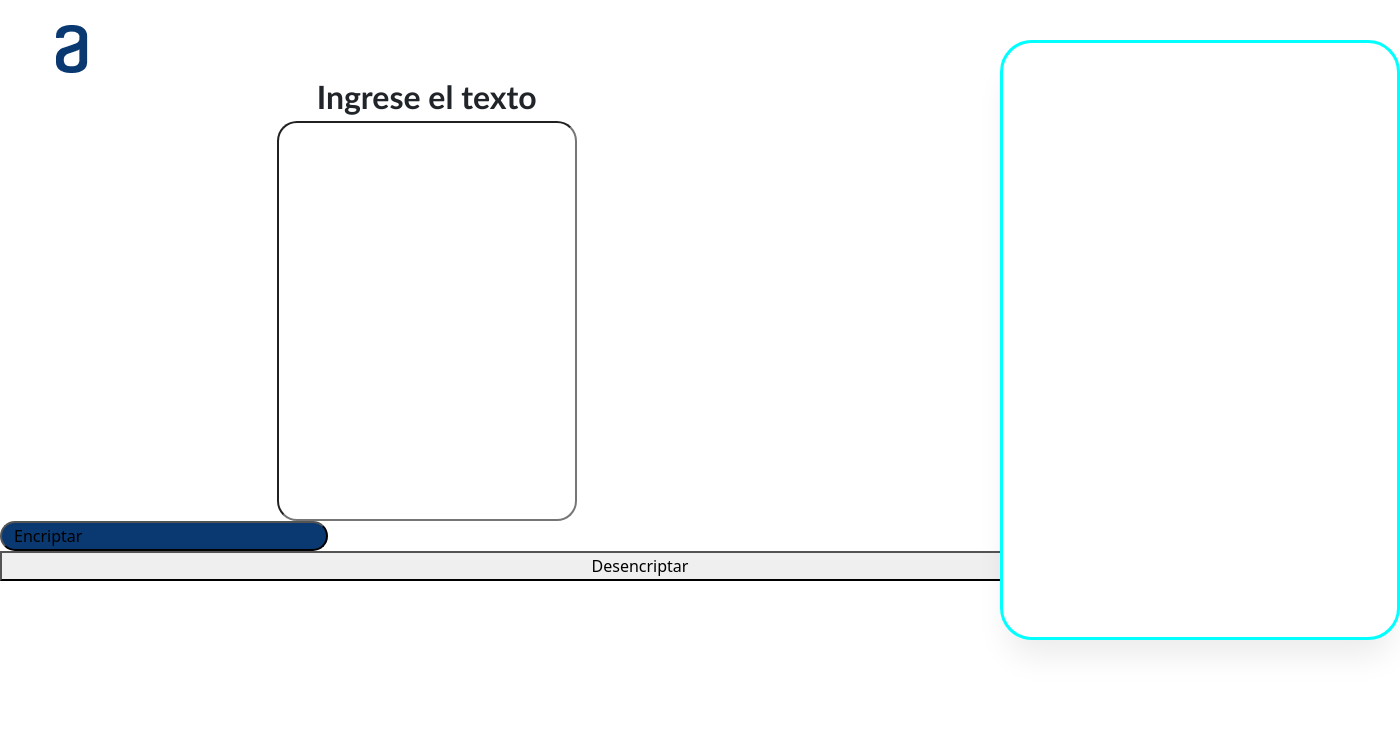
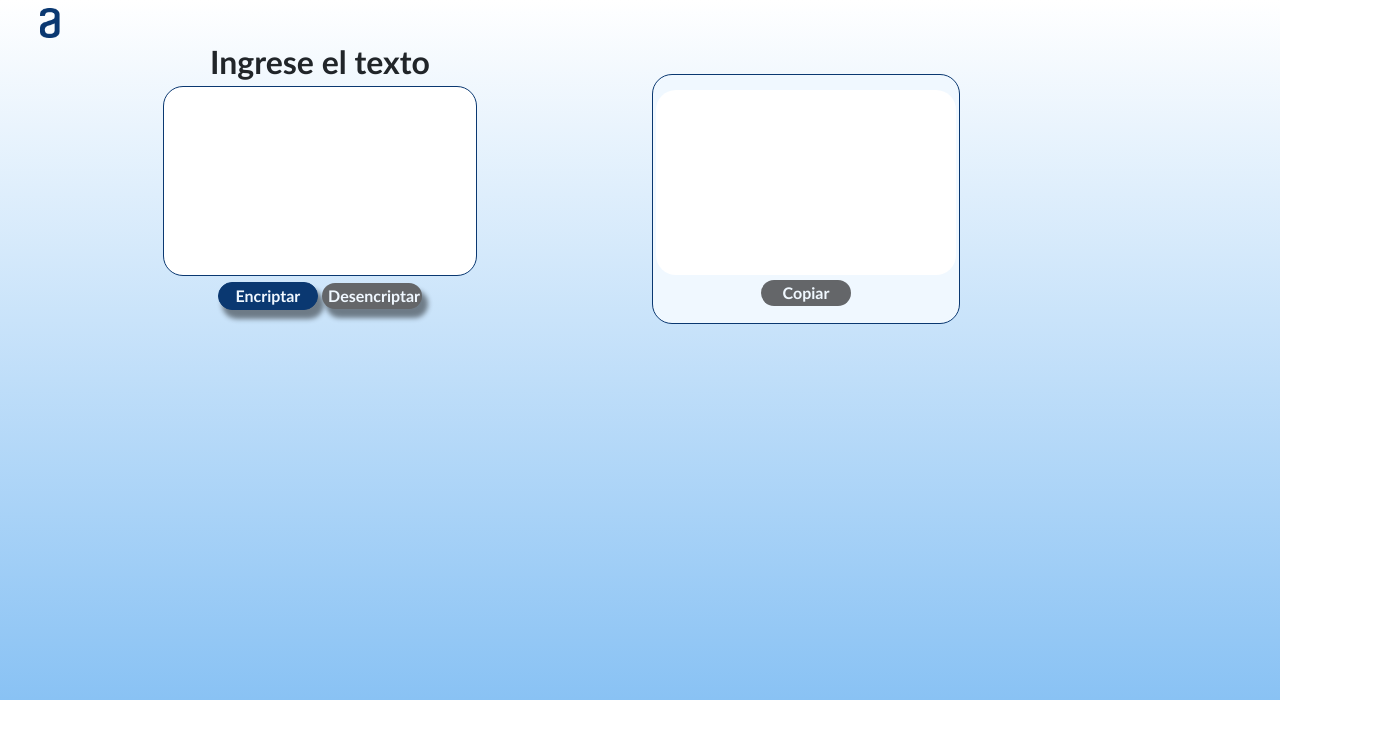
Before and after one commit to martin8523/Alura, a plain HTML site: page Challenge1/index.html in a window 1280 px wide. Both pictures are taken after a click on the button "Encriptar". Shown: the whole page, 1400 px wide, since content can reach past the window. Drawn offline with nearby package versions, Linux system fonts and the light colour scheme.

Commit message:
ScriptFever
resolución 1 Challenge.

```diff
--- a/Challenge1/index.html
+++ b/Challenge1/index.html
@@ -11,25 +11,42 @@
     <title>Document</title>
 </head>
 <body>
-    <div class="container-fluid">
+
+<div class="container-fluid" id="main">
+    <div class="row"><img src="/img/Logo.png" alt="AluraLogo" id="logo"></div>
         <div class="row">
-            <div class="col">
-                <img src="/img/Logo.png" alt="AluraLogo">
-            </div>
-            <div class="col" id="boxTextoDecrp"></div>
-        </div>
-        <div class="row">
-            <div class="col-8 text-center">
-            <label for="" >Ingrese el texto</label><br>
-            <input type="text" id="ingresoTexto">
+            <div class="col-lg-6 col-sm-12 text-center">
+                <form action="" id="">
+                    <label for="" id="labelIngText" >Ingrese el texto</label><br>
+                    <textarea name="" id="ingresoTexto" cols="30" rows="7" ></textarea>
+                    <div class="row">
+                        <div class="col-lg-12 col-sd-12">
+                            <button class="" type="reset" id="btnencriptar" onclick="hide(), encriptar()">Encriptar</button>
+                            <button type="button" id="btnDencriptar" onclick="desEncriptar()">Desencriptar</button>
+                        </div>
+                </form>
             </div>
         </div>
-        <div class="row">
-            <button class="" id="btnencriptar">Encriptar</button>
-            <button>Desencriptar</button>
-        </div>
-    </div>
+         <div class="col-lg-6 col-sm-12 text-center" id="submain">
+                <div class="col-lg-6 mt-3" id="boxTextoDecrp">
+                        <img src="/img/Muñeco.png" alt="" id="muñeco">
+                        <label class="Nan">Ningun texto fue encontrado</label>
+                </div>
+                <div class="col-lg-6 col-sm-12 text-center"  id="divaux">
+                    <div class="col mt-3" id="contenedorDecifrado2">
+                        <form action="">
+                            <div class="row">
+                            <textarea name="" id="textoDesencriptado" cols="30" rows="10" readonly ></textarea>
+                            </div>
+                            <button class=""  type="reset" id="copiar" onclick="copiarTexto()">Copiar</button>
+                        </form>
 
+
+                </div>
+                </div>
+            </div>
+
+</div>
     <script src="https://cdn.jsdelivr.net/npm/@popperjs/core@2.11.7/dist/umd/popper.min.js" integrity="sha384-zYPOMqeu1DAVkHiLqWBUTcbYfZ8osu1Nd6Z89ify25QV9guujx43ITvfi12/QExE" crossorigin="anonymous"></script>
     <script src="https://cdn.jsdelivr.net/npm/bootstrap@5.3.0-alpha3/dist/js/bootstrap.min.js" integrity="sha384-Y4oOpwW3duJdCWv5ly8SCFYWqFDsfob/3GkgExXKV4idmbt98QcxXYs9UoXAB7BZ" crossorigin="anonymous"></script>
     <script src="/script.js"></script>
--- a/Challenge1/script.js
+++ b/Challenge1/script.js
@@ -0,0 +1,63 @@
+function hide(){
+    document.getElementById('boxTextoDecrp').style.display = 'none';
+    document.getElementById('divaux').style.display = 'block';
+}
+
+
+function encriptar(){
+var textoOrigen = "";
+var encriptado = "";
+textoOrigen = document.getElementById('ingresoTexto').value;
+    for (let index = 0; index < textoOrigen.length; index++) {
+        if (textoOrigen[index] == 'a') {
+            encriptado += 'ai';
+        } else if (textoOrigen[index] == 'e') {
+            encriptado += 'enter';
+        } else if (textoOrigen[index] == 'i') {
+            encriptado += 'imes';
+        } else if (textoOrigen[index] == 'o') {
+            encriptado += 'ober';
+        } else if (textoOrigen[index] == 'u') {
+            encriptado += 'ufat';
+        } else {
+            encriptado += textoOrigen[index];
+        }
+    }
+    return document.getElementById('textoDesencriptado').value =(encriptado);
+}
+
+function desEncriptar(){
+    var textoOrigen = "";
+    var desencriptado = "";
+    textoOrigen = document.getElementById('ingresoTexto').value;
+        for (let index = 0; index < textoOrigen.length; index++) {
+            if (textoOrigen[index] == 'a' && textoOrigen[index+1] =='i') {
+                desencriptado += textoOrigen[index];
+                index+=1;
+        } else if (textoOrigen[index] == 'e' && textoOrigen[index+1] == 'n') {
+            desencriptado += textoOrigen[index];
+            index+=4;
+        }else  if (textoOrigen[index] == 'i' && textoOrigen[index+1] == 'm') {
+            desencriptado += textoOrigen[index];
+            index+=3;
+        }
+        else  if (textoOrigen[index] == 'o' && textoOrigen[index+1] == 'b'){
+            desencriptado += textoOrigen[index];
+            index+=3;
+        }else  if (textoOrigen[index] == 'u' && textoOrigen[index+1] == 'f'){
+            desencriptado += textoOrigen[index];
+            index+=3;
+        } else {
+            desencriptado += textoOrigen[index];
+        }
+    }
+
+        return document.getElementById('textoDesencriptado').value =(desencriptado);
+    }
+
+
+
+function copiarTexto() {
+    var copyText = document.getElementById('textoDesencriptado');
+    navigator.clipboard.writeText(copyText.value);
+  }
--- a/Challenge1/style.css
+++ b/Challenge1/style.css
@@ -1,59 +1,100 @@
-#btnencriptar{
-display: flex;
-flex-direction: row;
-align-items: flex-start;
+@media (min-width: 992px) {
+    #submain {
+        margin-top: 20px;
+    }
+  }
+
+#main{
+    height: 700px;
+    background: rgb(137,194,244);
+    background: linear-gradient(0deg, rgba(137,194,244,1) 0%, rgba(255,255,255,1) 100%);
+}
+
+#logo{
+    margin-top: 8px;
+    width: 100px; height: 70%;
+}
+#labelIngText{
+    font-family: 'Gill Sans', 'Gill Sans MT', Calibri, 'Trebuchet MS', sans-serif;
+    font-weight: bolder;
+    font-size:xx-large
+}
+#ingresoTexto{
+    border-radius: 20px;
+    border: 1px solid #0A3871;
+    padding: 10px;
+    resize: none;
+}
+
+#boxTextoDecrp{
+    border-style: solid;
+    border-radius: 24px;
+    border: 1px solid #0A3871;
 
 
-
-width: 328px;
-height: 30px;
-
-
-
-/* Dark blue/dark-blue-300 */
-
-background: #0A3871;
-border-radius: 24px;
-
-/* Inside auto layout */
-
-flex: none;
-order: 0;
-flex-grow: 0;
+}
+#contenedorDecifrado2{
+    background-color: aliceblue;
+    border-style: solid;
+    border: 1px solid #0A3871;
+    border-radius: 20px;
+    padding: 15px;
+    height: 250px;
+}
+#textoDesencriptado{
+    margin-bottom: 5px;
+    border-radius: 20px;
+    border: solid;
+    border: 50px;
+    height: 185px;
+    resize: none;
 }
 
-
-#boxTextoDecrp{
-    /* Rectangle 1 */
-position: absolute;
-width: 400px;
-height: 600px;
-left: 1000px;
-top: 40px;
-
-/* White */
-
-background: #FFFFFF;
-/* shadow */
-
-box-shadow: 0px 24px 32px -8px rgba(0, 0, 0, 0.08);
-border-radius: 32px;
-border: solid;
-border-color: aqua;
+#copiar{
+    color: aliceblue;
+    font-family: 'Gill Sans', 'Gill Sans MT', Calibri, 'Trebuchet MS', sans-serif;
+    font-weight: bolder;
+    width: 90px;
+    background: #646669;
+    border-radius: 20px;
+    border-style:none;
+    margin-bottom: 5px;
+}
+#submain{
+    height: 300px;
+}
+#muñeco{
+    width: 15em;
 }
 
-img{
-    margin-top: 25px;
+#btnencriptar{
+    color: aliceblue;
+    font-family: 'Gill Sans', 'Gill Sans MT', Calibri, 'Trebuchet MS', sans-serif;
+    font-weight: bolder;
+    width: 100px;
+    background: #0A3871;
+    border: 1px solid #0A3871;
+    border-radius: 24px;
+    box-shadow: 5px 8px 5px 1px rgba(0, 0, 0, 0.459);
 }
 
-label{
+#btnDencriptar{
+    color: aliceblue;
+    font-family: 'Gill Sans', 'Gill Sans MT', Calibri, 'Trebuchet MS', sans-serif;
     font-weight: bolder;
-    font-family:'Gill Sans', 'Gill Sans MT', 'Calibri', 'Trebuchet MS', sans-serif;
-    font-size: xx-large;
+    width: 100px;
+    background: #646669;
+    border-radius: 24px;
+    border-style:none;
+    box-shadow: 5px 8px 5px 1px rgba(0, 0, 0, 0.459);
+
 }
 
-#ingresoTexto{
-    border-radius: 20px;
-    height: 400px;
-    width: 300px;
+.Nan{
+    font-weight: bolder;
+    font-size: x-large;
 }
+
+#divaux{
+    display: none;
+}
```
